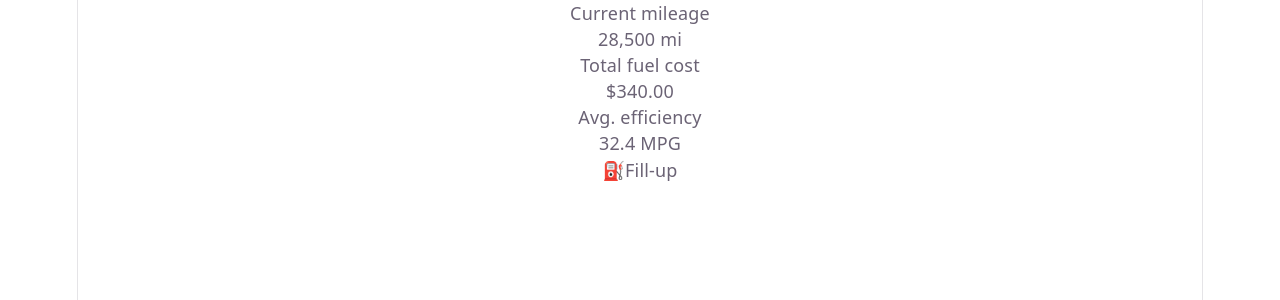
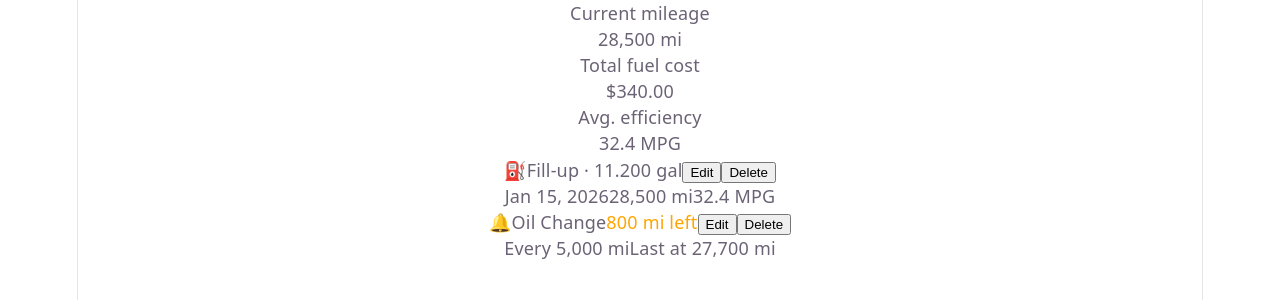
Before and after one commit to jfkeis/GloveBoxBook, a React (Vite) app in the folder glovebox-book/: page / in a window 1280 px wide. Shown: the top 300 px of the page. Built offline with nearby package versions, Linux system fonts and the light colour scheme.

Commit message:
reminder row and log row

```diff
--- a/glovebox-book/src/App.jsx
+++ b/glovebox-book/src/App.jsx
@@ -1,6 +1,7 @@
 import React from 'react'
 import { StatCard } from './components/StatCard'
 import { LogRow } from './components/LogRow'
+import { ReminderRow } from './components/ReminderRow'
 
 export default function App() {
   return (
@@ -9,10 +10,21 @@ export default function App() {
       <StatCard label="Total fuel cost" value="$340.00" />
       <StatCard label="Avg. efficiency" value="32.4 MPG" />
       <LogRow
-            log={{ type: 'fillup', date: '2026-01-15'}}
-            onEdit={() => {}}
-            onDelete={() => {}}
+          log={{ type: 'fillup', date: '2026-01-15', miStored: 28500, mpg: 32.4, galStored: 11.2 }}
+          onEdit={() => {}}
+          onDelete={() => {}}
+          du="mi"
+          vu="gal"
+      />
+      <ReminderRow
+        reminder={{ name: 'Oil Change', intervalMi: 5000, lastMi: 27700 }}
+        status={{ distLeft: 800, daysLeft: null, urgent: true, overdue: false }}
+        du="mi"
+        onEdit={() => {}}
+        onDelete={() => {}}
       />
     </div>
+
+
   )
 }
--- a/glovebox-book/src/components/LogRow.jsx
+++ b/glovebox-book/src/components/LogRow.jsx
@@ -1,3 +1,5 @@
+import { kmToMi, lToGal, round } from '../utils/units'
+
 const LOG_TYPES = {
   fillup:      { label: 'Fill-up',     icon: '⛽' },
   oilchange:   { label: 'Oil Change',  icon: '🔧' },
@@ -5,13 +7,47 @@ const LOG_TYPES = {
   maintenance: { label: 'Maintenance', icon: '🔩' },
 }
 
-export function LogRow({ log, onEdit, onDelete }) {
+export function LogRow({ log, onEdit, onDelete, du, vu }) { //du = distance unit vu = volume unit
     const type = LOG_TYPES[log.type]
+
+    const displayMileage = log.miStored
+        ? Math.round(du === 'km' ? log.miStored * 1.60934 : log.miStored).toLocaleString() + ' ' + du
+        : null
+
+    const displayEfficiency = log.type === 'fillup' && log.mpg
+        ? round(log.mpg, 1) + ' MPG'
+        : null
+
+    const displayDate = log.date
+        ? new Date(log.date).toLocaleDateString(undefined, {
+            day: '2-digit',
+            month: 'short',
+            year: 'numeric'
+        })
+        :''
+
+    const title = log.type === 'fillup' && log.galStored
+        ? `${type.label} · ${vu === 'L' ? round(log.galStored * 3.78541, 2) : round(log.galStored, 3)} ${vu}`
+        : log.type === 'oilchange' && log.oilBrand
+        ? `${type.label} · ${log.oilBrand}`
+        : log.type === 'oiladd' && log.oilGalStored
+        ? `${type.label} · ${round(log.oilGalStored, 3)} gal`
+        : log.type === 'maintenance' && log.description
+        ? log.description
+        : type.label
 
     return (
         <div>
             <span>{type.icon}</span>
-            <span>{type.label}</span>
+            <span>{title}</span>
+            {log.usdStored && <span>${log.usdStored.toFixed(2)}</span>}
+            <button onClick={onEdit}>Edit</button>
+            <button onClick={onDelete}>Delete</button>
+            <div>
+                <span>{displayDate}</span>
+                {displayMileage && <span>{displayMileage}</span>}
+                {displayEfficiency && <span>{displayEfficiency}</span>}
+            </div>
         </div>
     )
 }
--- /dev/null
+++ b/glovebox-book/src/components/ReminderRow.jsx
@@ -0,0 +1,37 @@
+import { kmToMi, lToGal, round } from '../utils/units'
+
+export function ReminderRow({ reminder, status, du, onEdit, onDelete }) {
+
+    const badgeColor = status.overdue ? 'red' : status.urgent ? 'orange' : 'green'
+
+    const badgeText = status.overdue
+        ? `${Math.abs(Math.round(status.distLeft)).toLocaleString()} ${du} overdue`
+        : status.distLeft != null
+        ? `${Math.round(status.distLeft).toLocaleString()} ${du} left`
+        : status.daysLeft != null
+        ? `${status.daysLeft} days left`
+        : 'Scheduled'
+
+    return (
+        <div>
+            <span>🔔</span>
+            <span>{reminder.name}</span><span style={{ color: badgeColor }}>{badgeText}</span>
+            <button onClick={onEdit}>Edit</button>
+            <button onClick={onDelete}>Delete</button>
+            <div>
+                {reminder.intervalMi && (
+                    <span>Every {Math.round(reminder.intervalMi).toLocaleString()} {du}</span>
+                )}
+                {reminder.lastMi && (
+                    <span>Last at {Math.round(reminder.lastMi).toLocaleString()} {du}</span>
+                )}
+                {reminder.intervalMonths && (
+                    <span>Every {reminder.intervalMonths} months</span>
+                )}
+                {reminder.lastDate && (
+                    <span>Last: {reminder.lastDate}</span>
+                )}
+            </div>
+        </div>
+    )
+}
```
